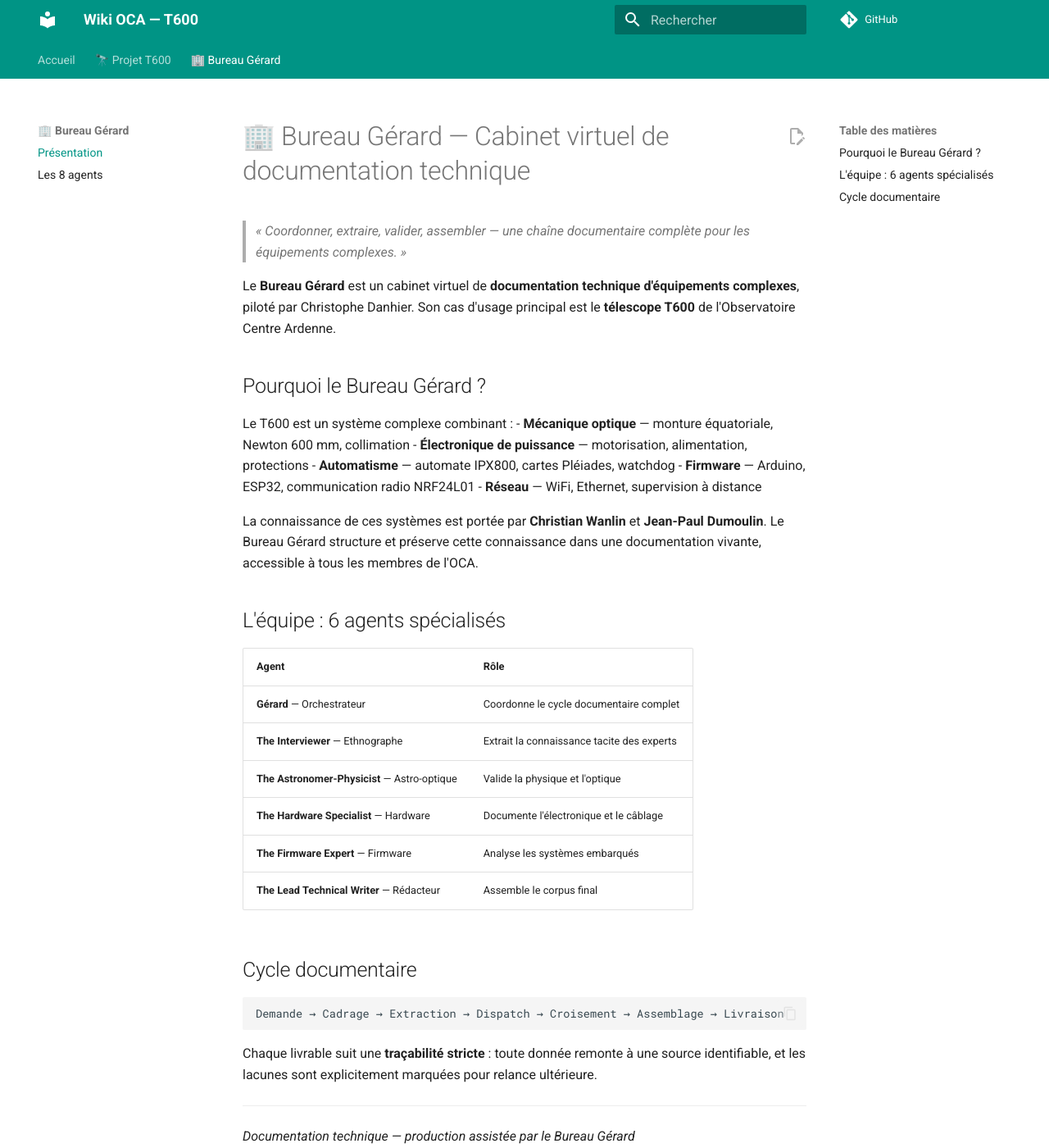
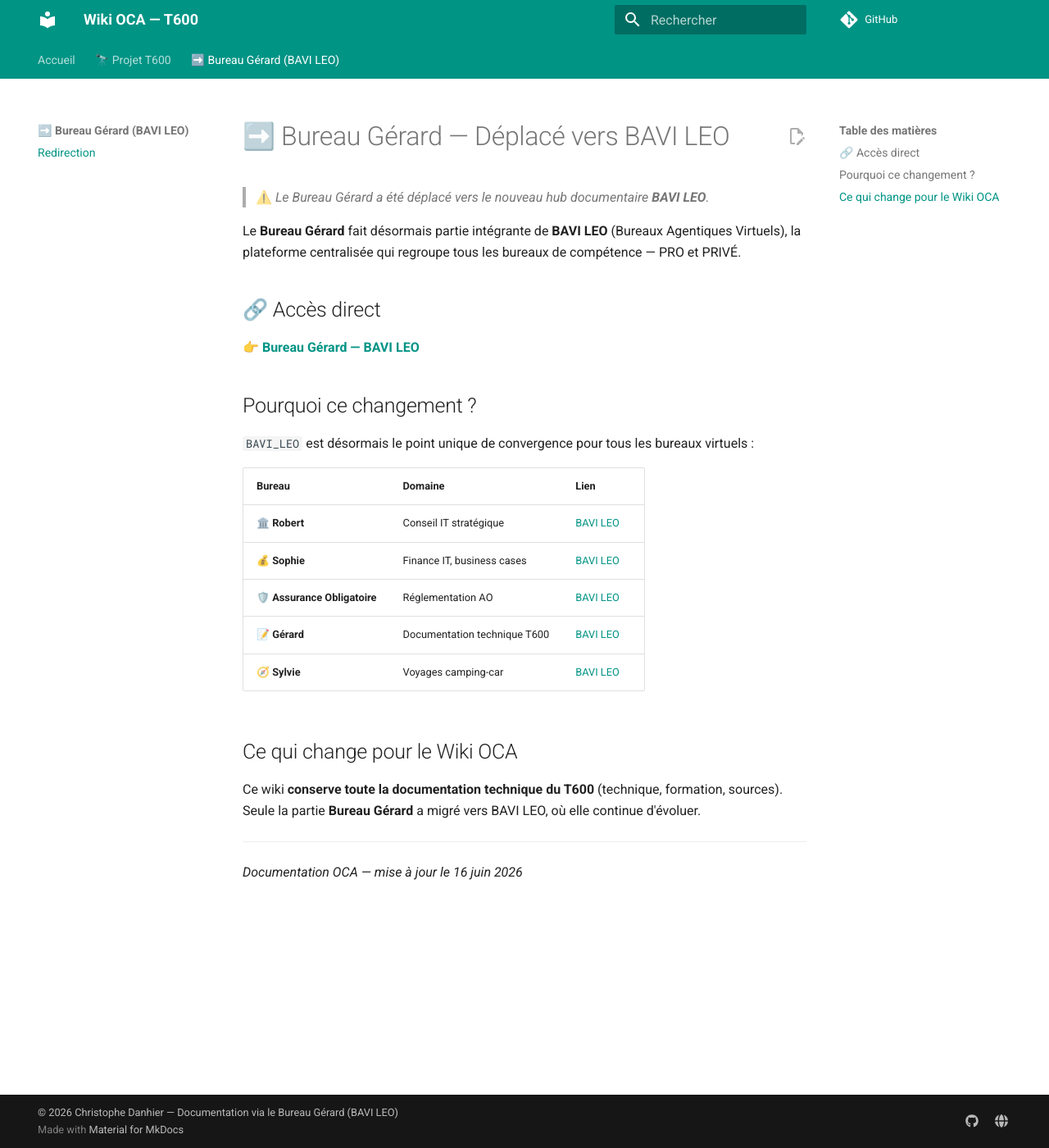
Before and after one commit to christophedanhier-hash/wiki-oca, an MkDocs documentation site: the page built from docs/bureau-gerard/index.md, in a window 1280 px wide and 1400 px high. Shown: the whole window at 82% size. Built offline with MkDocs 1.6.1 and Material for MkDocs 9.7.7, drawn with Linux system fonts in a browser that asks for light colours; comment, search, counter and statistics services are not loaded; some of the changed text lies outside the part shown.

Commit message:
Migrate Bureau Gérard vers BAVI LEO — redirection + liens croisés
- bureau-gerard/ remplacé par une redirection vers BAVI LEO
- agents.md supprimé (contenu migré vers BAVI_LEO)
- mkdocs.yml : section Bureau Gérard → lien externe BAVI LEO
- index.md + t600/index.md : liens mis à jour vers BAVI LEO
- copyright + site_author mis à jour

````diff
--- a/docs/bureau-gerard/index.md
+++ b/docs/bureau-gerard/index.md
@@ -1,39 +1,29 @@
-# 🏢 Bureau Gérard — Cabinet virtuel de documentation technique
+# ➡️ Bureau Gérard — Déplacé vers BAVI LEO
 
-> *« Coordonner, extraire, valider, assembler — une chaîne documentaire complète pour les équipements complexes. »*
+> ⚠️ *Le Bureau Gérard a été déplacé vers le nouveau hub documentaire **BAVI LEO**.*
 
-Le **Bureau Gérard** est un cabinet virtuel de **documentation technique d'équipements complexes**, piloté par Christophe Danhier. Son cas d'usage principal est le **télescope T600** de l'Observatoire Centre Ardenne.
+Le **Bureau Gérard** fait désormais partie intégrante de **BAVI LEO** (Bureaux Agentiques Virtuels), la plateforme centralisée qui regroupe tous les bureaux de compétence — PRO et PRIVÉ.
 
-## Pourquoi le Bureau Gérard ?
+## 🔗 Accès direct
 
-Le T600 est un système complexe combinant :
-- **Mécanique optique** — monture équatoriale, Newton 600 mm, collimation
-- **Électronique de puissance** — motorisation, alimentation, protections
-- **Automatisme** — automate IPX800, cartes Pléiades, watchdog
-- **Firmware** — Arduino, ESP32, communication radio NRF24L01
-- **Réseau** — WiFi, Ethernet, supervision à distance
+👉 [**Bureau Gérard — BAVI LEO**](https://christophedanhier-hash.github.io/BAVI_LEO/wiki/prive/gerard/)
 
-La connaissance de ces systèmes est portée par **Christian Wanlin** et **Jean-Paul Dumoulin**. Le Bureau Gérard structure et préserve cette connaissance dans une documentation vivante, accessible à tous les membres de l'OCA.
+## Pourquoi ce changement ?
 
-## L'équipe : 6 agents spécialisés
+`BAVI_LEO` est désormais le point unique de convergence pour tous les bureaux virtuels :
 
-| Agent | Rôle |
-|-------|------|
-| **Gérard** — Orchestrateur | Coordonne le cycle documentaire complet |
-| **The Interviewer** — Ethnographe | Extrait la connaissance tacite des experts |
-| **The Astronomer-Physicist** — Astro-optique | Valide la physique et l'optique |
-| **The Hardware Specialist** — Hardware | Documente l'électronique et le câblage |
-| **The Firmware Expert** — Firmware | Analyse les systèmes embarqués |
-| **The Lead Technical Writer** — Rédacteur | Assemble le corpus final |
+| Bureau | Domaine | Lien |
+|--------|---------|------|
+| 🏛️ **Robert** | Conseil IT stratégique | [BAVI LEO](https://christophedanhier-hash.github.io/BAVI_LEO/) |
+| 💰 **Sophie** | Finance IT, business cases | [BAVI LEO](https://christophedanhier-hash.github.io/BAVI_LEO/) |
+| 🛡️ **Assurance Obligatoire** | Réglementation AO | [BAVI LEO](https://christophedanhier-hash.github.io/BAVI_LEO/) |
+| 📝 **Gérard** | Documentation technique T600 | [BAVI LEO](https://christophedanhier-hash.github.io/BAVI_LEO/) |
+| 🧭 **Sylvie** | Voyages camping-car | [BAVI LEO](https://christophedanhier-hash.github.io/BAVI_LEO/) |
 
-## Cycle documentaire
+## Ce qui change pour le Wiki OCA
 
-```
-Demande → Cadrage → Extraction → Dispatch → Croisement → Assemblage → Livraison
-```
-
-Chaque livrable suit une **traçabilité stricte** : toute donnée remonte à une source identifiable, et les lacunes sont explicitement marquées pour relance ultérieure.
+Ce wiki **conserve toute la documentation technique du T600** (technique, formation, sources). Seule la partie **Bureau Gérard** a migré vers BAVI LEO, où elle continue d'évoluer.
 
 ---
 
-*Documentation technique — production assistée par le Bureau Gérard*
+*Documentation OCA — mise à jour le 16 juin 2026*
--- a/mkdocs.yml
+++ b/mkdocs.yml
@@ -1,9 +1,9 @@
 site_name: Wiki OCA — T600
 site_description: Documentation du Projet T600 pour l'Observatoire Centre Ardenne
-site_author: Christophe Danhier & Bureau Gérard
+site_author: Christophe Danhier & Bureau Gérard (BAVI LEO)
 repo_url: https://github.com/christophedanhier-hash/wiki-oca
 edit_uri: edit/main/docs/
-copyright: "&copy; 2026 Christophe Danhier &mdash; Propulsé par Bureau Gérard"
+copyright: "&copy; 2026 Christophe Danhier &mdash; Documentation via le Bureau Gérard (BAVI LEO)"
 
 theme:
   name: material
@@ -50,6 +50,5 @@ nav:
       - 🤖 Analyse Cowork (Copilot):
         - Présentation: t600/cowork/index.md
         - Analyse comparative: t600/cowork/comparative.md
-  - 🏢 Bureau Gérard:
-      - Présentation: bureau-gerard/index.md
-      - Les 8 agents: bureau-gerard/agents.md
+  - ➡️ Bureau Gérard (BAVI LEO):
+      - Redirection: bureau-gerard/index.md
````
Also changed, not shown: docs/bureau-gerard/agents.md (deleted, +0 -225 lines), docs/index.md (+3 -3 lines), docs/t600/index.md (+3 -1 lines).
